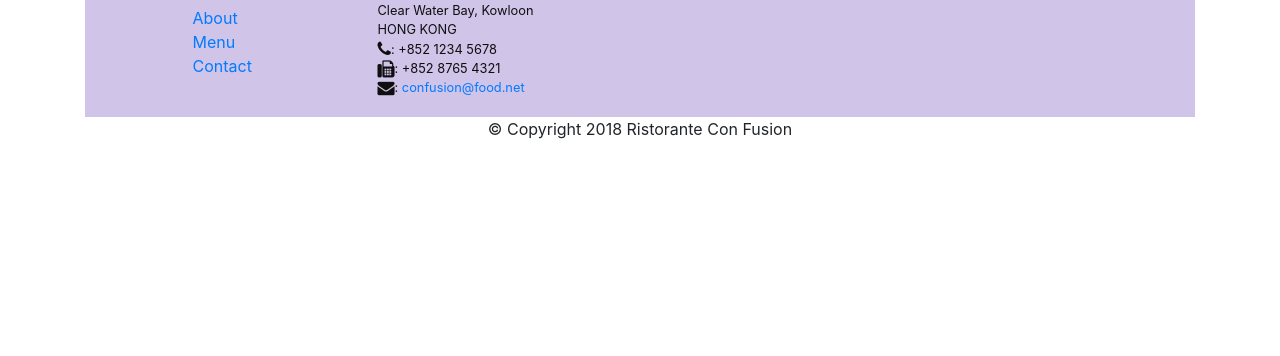
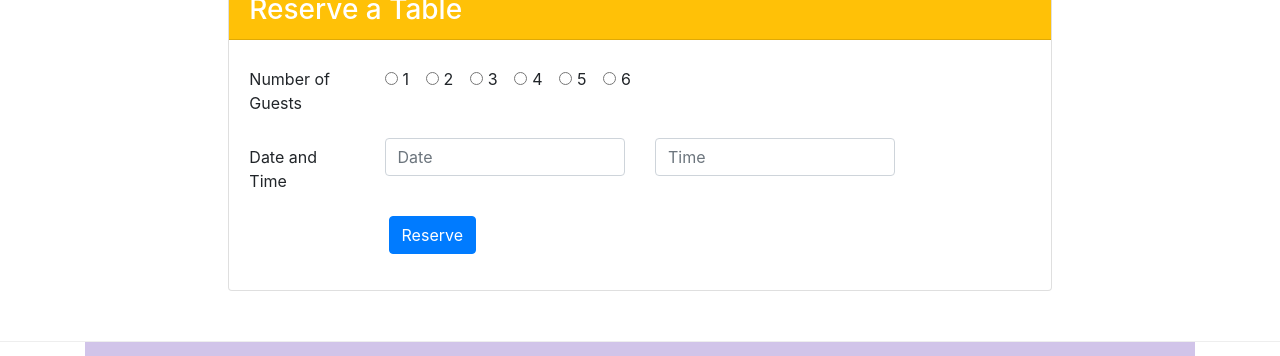
Before and after one commit to agravigupta/git-test, a website: page index.html in a window 1280 px wide. Shown: the part 1604-1960 px from the top of the page. Before the commit the page ends 1761 px from the top, so only its background shows below. Drawn offline with nearby package versions, Linux system fonts and the light colour scheme.

Commit message:
Assignment 2

```diff
--- a/index.html
+++ b/index.html
@@ -40,8 +40,11 @@
                     <h1>Ristorante con Fusion</h1>
                     <p>We take inspiration from the World's best cuisines, and create a unique fusion experience. Our lipsmacking creations will tickle your culinary senses!</p>
                 </div>
-                <div class="col-12 col-sm align-self-center">
+                <div class="col-12 col-sm-3 align-self-center">
                     <img src="img/logo.png" class="img-fluid">
+                </div>
+                <div class="col-12 col-sm-3 align-self-center">
+                    <button type="submit" class="btn btn-warning"><a href="#card"><strong>Reserve a Table</strong></a></button>
                 </div>
             </div>
         </div>
@@ -56,7 +59,7 @@
                 <div class="media">
                     <img class="d-flex mr-3 img-thumbnail align-self-center" src="img/uthappizza.png" alt="uthappizza">
                     <div class="media-body">
-                        <h2 class="mt-0">Uthappizza</h2>
+                        <h2 class="mt-0">Uthappizza <span class="badge badge-danger">HOT</span> <span class="badge badge-pill badge-secondary">$4.99</span></h2>
                         <p class="d-none d-sm-block">A unique combination of Indian Uthappam (pancake) and Italian pizza, topped with Cerignola olives, ripe vine cherry tomatoes, Vidalia onion, Guntur chillies and Buffalo Paneer.</p>
                     </div>
                 </div>
@@ -71,12 +74,12 @@
             </div>
             <div class="col col-sm col-md">
                 <div class="media">
-                    <img class="d-flex mr-3 img-thumbnail align-self-center"
-                            src="img/buffet.png" alt="buffet">
+
                     <div class="media-body">
-                        <h2 class="mt-0">Weekend Grand Buffet</h2>
+                        <h2 class="mt-0">Weekend Grand Buffet <span class="badge badge-danger">NEW</span></h2>
                         <p>Featuring mouthwatering combinations with a choice of five different salads, six enticing appetizers, six main entrees and five choicest desserts. Free flowing bubbly and soft drinks. All for just $19.99 per person </p>
                     </div>
+                    <img class="d-flex ml-3 img-thumbnail align-self-center" src="img/buffet.png" alt="buffet">
                 </div>
 
             </div>
@@ -101,6 +104,67 @@
                     </div>
                 </div>
             </div>
+        </div>
+    </div>
+    <div class="row row-content align-items-center justify-content-center" id="form1">
+        <div class="col-12 col-sm-8 ">
+        <div class="card" id="card">
+            <h3 class="card-header bg-warning text-white">Reserve a Table</h3>
+            <div class="card-body">
+
+                    <form>
+                        <div class="form-group row">
+                            <label for="guests" class="col-md-2 col-form-label">Number of Guests</label>
+                            <div class="col-md-10">
+                                <div class="form-check form-check-inline">
+                                    <input type="radio" class="form-check-input" name="guest" id="g1" value="">
+                                    <label for="g1" class="col-form-label">1</label>
+                                </div>
+                                <div class="form-check form-check-inline">
+                                    <input type="radio" class="form-check-input" name="guest" id="g2">
+                                    <label class="form-check-label" for="g2">2</label>
+                                </div>
+                                <div class="form-check form-check-inline">
+                                    <input type="radio" class="form-check-input" name="guest" id="g3">
+                                    <label class="form-check-label" for="g3">3</label>
+                                </div>
+                                <div class="form-check form-check-inline">
+                                    <input type="radio" class="form-check-input" name="guest" id="g4">
+                                    <label class="form-check-label" for="g4">4</label>
+                                </div>
+                                <div class="form-check form-check-inline">
+                                    <input type="radio" class="form-check-input" name="guest" id="g5">
+                                    <label class="form-check-label" for="g5">5</label>
+                                </div>
+                                <div class="form-check form-check-inline">
+                                    <input type="radio" class="form-check-input" name="guest" id="g6">
+                                    <label class="form-check-label" for="g6">6</label>
+                                </div>
+
+                            </div>
+
+
+                        </div>
+                        <div class="form-group row">
+                            <label for="date" class="col-md-2 col-form-label">Date and Time</label>
+                            <div class="col-12 col-md-4">
+                                <input type="text" class="form-control" id="date" name="date" placeholder="Date">
+                            </div>
+                            <div class="col-12 col-md-4">
+                                <input type="text" class="form-control" id="time" name="time" placeholder="Time">
+                            </div>
+                        </div>
+                        <div class="form-group row">
+                            <div class="offset-md-2 col-md-10">
+
+                                <button type="submit" class="btn btn-primary ml-1">Reserve</button>
+                            </div>
+                        </div>
+                    </form>
+
+            </div>
+        </div>
+
         </div>
     </div>
 
```
